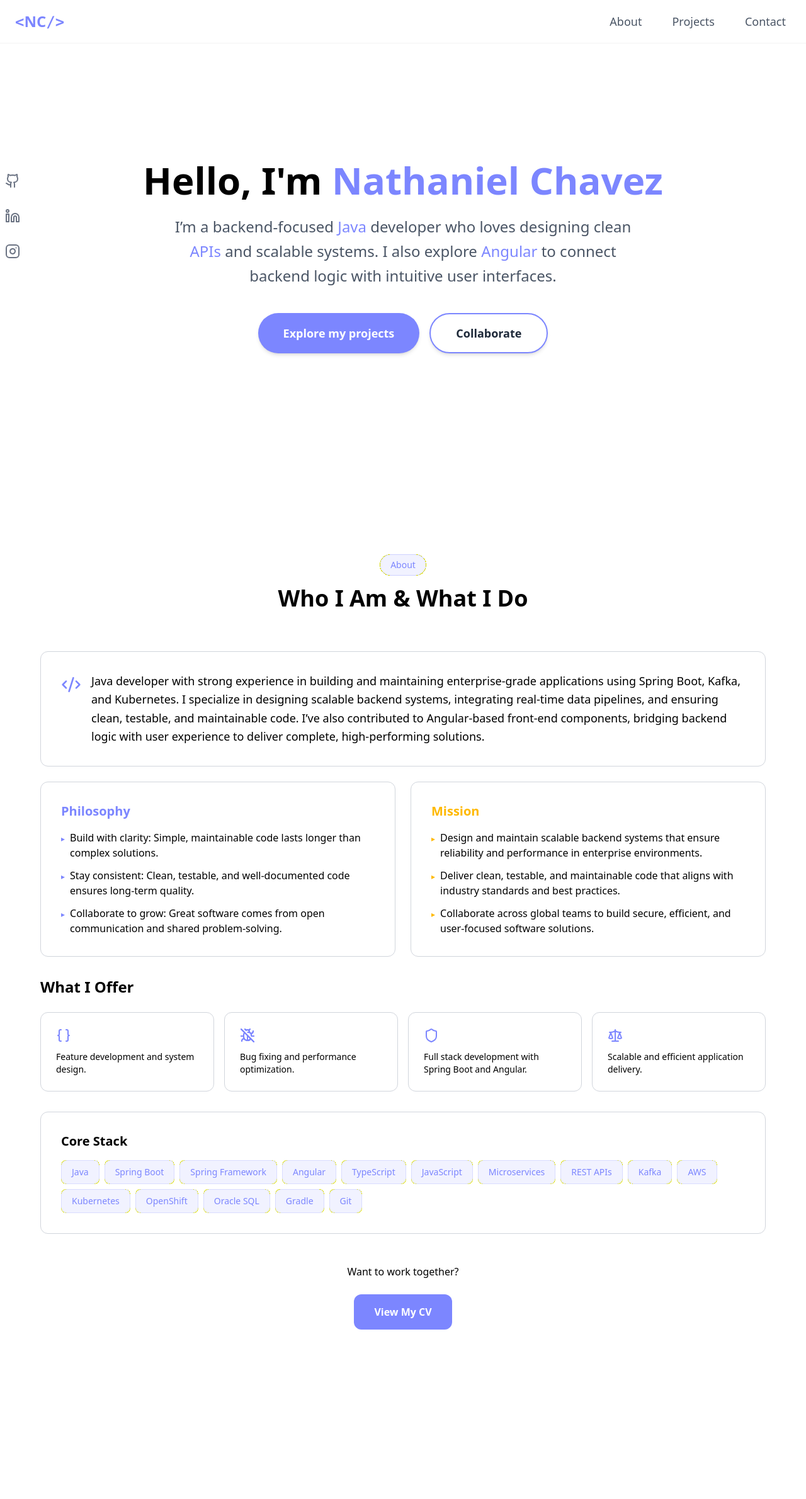
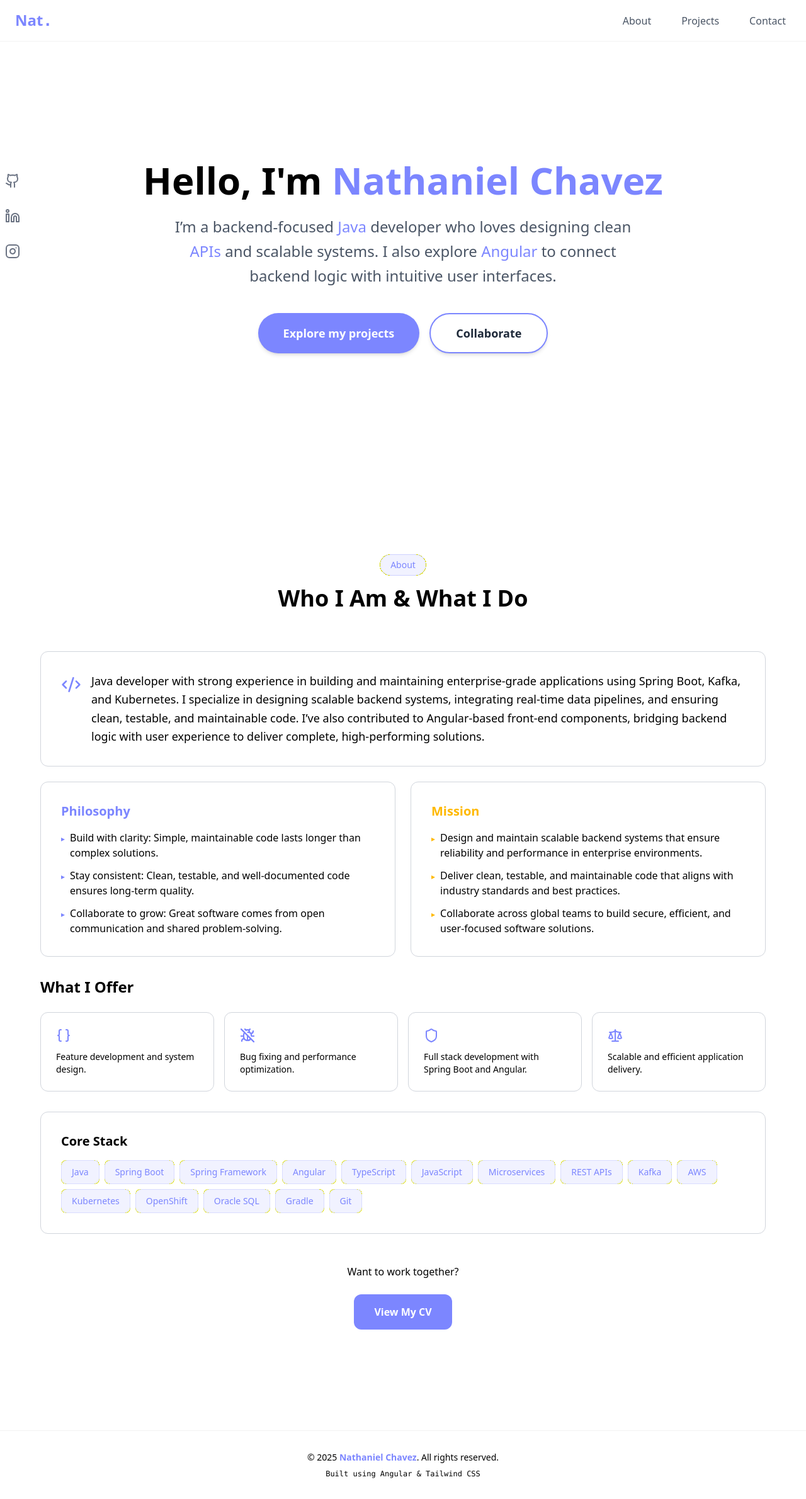
Before and after one commit to wonderingfire/nat-codes, an Angular app: page / in a window 1280 px wide. Shown: the whole page at 63% size. Before the commit the page ends 2191 px from the top, so only its background shows below. Built offline with nearby package versions, Linux system fonts and the light colour scheme.

Commit message:
Add footer section

```diff
--- a/src/app/app.html
+++ b/src/app/app.html
@@ -13,4 +13,5 @@
     <!-- contact section -->
    </main>
    <!-- footer -->
+    <app-footer/>
 </div>
--- a/src/app/app.ts
+++ b/src/app/app.ts
@@ -3,10 +3,11 @@ import { Header } from "./components/header/header";
 import { Hero } from "./components/hero/hero";
 import { SideNav } from "./components/side-nav/side-nav";
 import { About } from "./components/about/about";
+import { Footer } from "./components/footer/footer";
 
 @Component({
   selector: 'app-root',
-  imports: [Header, Hero, SideNav, About],
+  imports: [Header, Hero, SideNav, About, Footer],
   templateUrl: './app.html',
   styleUrl: './app.scss'
 })
--- a/src/app/components/about/about.html
+++ b/src/app/components/about/about.html
@@ -12,7 +12,7 @@
     </div>
     <!-- what i do -->
     <div class="grid md:grid-cols-2 gap-6 mb-8">
-      <div class="md:col-span-2 p-8 rounded-xl border border-border/50 border-gray-300 hover:border-indigo-400/30 transition-all duration-300">
+      <div class="md:col-span-2 p-8 rounded-xl border border-gray-300 hover:border-indigo-400/30 transition-all duration-300">
         <div class="flex items-start gap-4">
            <svg xmlns="http://www.w3.org/2000/svg" width="24" height="24" viewBox="0 0 24 24"
             fill="none" stroke="currentColor" stroke-width="2" stroke-linecap="round"
@@ -23,7 +23,7 @@
           </p>
         </div>
       </div>
-      <div class="p-8 rounded-xl border border-border/50 border-gray-300 hover:border-indigo-400/30 transition-all duration-300">
+      <div class="p-8 rounded-xl border border-gray-300 hover:border-indigo-400/30 transition-all duration-300">
         <h3 class="text-xl font-semibold text-indigo-400 mb-4">{{philosophy}}</h3>
         <ul class="space-y-3">
           <!-- TODO: loop through the bullet points -->
@@ -35,7 +35,7 @@
           }
         </ul>
       </div>
-      <div class="p-8 rounded-xl border border-border/50 border-gray-300 hover:border-indigo-400/30 transition-all duration-300">
+      <div class="p-8 rounded-xl border border-gray-300 hover:border-indigo-400/30 transition-all duration-300">
                 <h3 class="text-xl font-semibold text-amber-400 mb-4">{{mission}}</h3>
         <ul class="space-y-3">
           <!-- TODO: loop through the bullet points -->
@@ -52,7 +52,7 @@
     <div class="mb-8">
       <h3 class="text-2xl font-semibold text-foreground mb-6">{{whatIOffer}}</h3>
       <div class="grid sm:grid-cols-2 lg:grid-cols-4 gap-4">
-        <div class="glass p-6 rounded-xl border border-border/50 border-gray-300 hover:border-indigo-400/30 transition-all duration-300 group cursor-default">
+        <div class="glass p-6 rounded-xl border border-gray-300 hover:border-indigo-400/30 transition-all duration-300 group cursor-default">
           <svg xmlns="http://www.w3.org/2000/svg" width="24" height="24" viewBox="0 0 24 24" fill="none" stroke="currentColor"
             stroke-width="2" stroke-linecap="round" stroke-linejoin="round" class="lucide lucide-braces-icon lucide-braces w-6 h-6 text-indigo-400 mb-3 group-hover:scale-110 transition-transform duration-300">
             <path d="M8 3H7a2 2 0 0 0-2 2v5a2 2 0 0 1-2 2 2 2 0 0 1 2 2v5c0 1.1.9 2 2 2h1"/>
@@ -60,7 +60,7 @@
           </svg>
           <p class="text-sm text-foreground/80">{{whatIOfferList[0]}}</p>
         </div>
-        <div class="glass p-6 rounded-xl border border-border/50 border-gray-300 hover:border-indigo-400/30 transition-all duration-300 group cursor-default">
+        <div class="glass p-6 rounded-xl border border-gray-300 hover:border-indigo-400/30 transition-all duration-300 group cursor-default">
           <svg xmlns="http://www.w3.org/2000/svg" width="24" height="24"
             viewBox="0 0 24 24" fill="none" stroke="currentColor" stroke-width="2"
             stroke-linecap="round" stroke-linejoin="round" class="lucide lucide-bug-off-icon lucide-bug-off w-6 h-6 text-indigo-400 mb-3 group-hover:scale-110 transition-transform duration-300">
@@ -76,14 +76,14 @@
           </svg>
           <p class="text-sm text-foreground/80">{{whatIOfferList[1]}}</p>
         </div>
-        <div class="glass p-6 rounded-xl border border-border/50 border-gray-300 hover:border-indigo-400/30 transition-all duration-300 group cursor-default">
+        <div class="glass p-6 rounded-xl border border-gray-300 hover:border-indigo-400/30 transition-all duration-300 group cursor-default">
           <svg xmlns="http://www.w3.org/2000/svg" width="24" height="24" viewBox="0 0 24 24" fill="none" stroke="currentColor" stroke-width="2"
             stroke-linecap="round" stroke-linejoin="round" class="lucide lucide-shield w-6 h-6 text-indigo-400 mb-3 group-hover:scale-110 transition-transform duration-300">
             <path d="M20 13c0 5-3.5 7.5-7.66 8.95a1 1 0 0 1-.67-.01C7.5 20.5 4 18 4 13V6a1 1 0 0 1 1-1c2 0 4.5-1.2 6.24-2.72a1.17 1.17 0 0 1 1.52 0C14.51 3.81 17 5 19 5a1 1 0 0 1 1 1z"/>
           </svg>
           <p class="text-sm text-foreground/80">{{whatIOfferList[2]}}</p>
         </div>
-        <div class="glass p-6 rounded-xl border border-border/50 border-gray-300 hover:border-indigo-400/30 transition-all duration-300 group cursor-default">
+        <div class="glass p-6 rounded-xl border border-gray-300 hover:border-indigo-400/30 transition-all duration-300 group cursor-default">
           <svg xmlns="http://www.w3.org/2000/svg" width="24" height="24" viewBox="0 0 24 24" fill="none" stroke="currentColor" stroke-width="2"
             stroke-linecap="round" stroke-linejoin="round"
             class="lucide lucide-scale-icon lucide-scale w-6 h-6 text-indigo-400 mb-3 group-hover:scale-110 transition-transform duration-300">
@@ -97,7 +97,7 @@
       </div>
     </div>
     <!-- Core stack -->
-    <div class="glass p-8 rounded-xl border border-border/50 border-gray-300">
+    <div class="glass p-8 rounded-xl border border-gray-300">
       <h3 class="text-xl font-semibold text-foreground mb-4">Core Stack</h3>
       <div class="flex flex-wrap gap-2">
         @for (item of coreStack; track $index) {
--- /dev/null
+++ b/src/app/components/footer/footer.html
@@ -0,0 +1,8 @@
+<footer class="glass border-t border-gray-950/5 border-border text-center py-8 text-sm mt-20">
+  <p class="text-muted-foreground">© 2025
+    <span class="text-indigo-400 font-semibold">Nathaniel Chavez</span>. All rights reserved.
+  </p>
+  <p class="text-muted-foreground/60 mt-2 font-mono text-xs">
+    Built using Angular & Tailwind CSS
+  </p>
+</footer>
--- a/src/app/components/header/header.html
+++ b/src/app/components/header/header.html
@@ -1,9 +1,9 @@
 <header class="fixed inset-x-0 top-0 left-0 z-40 border-b border-gray-950/5 backdrop-blur-lg backdrop-grayscale">
   <div class="mx-auto max-w-7xl flex justify-between items-center px-6 py-4">
     <h1 class="text-2xl text-indigo-400 hover:text-indigo-500 duration-300 font-bold gradient-text cursor-default select-none" tabindex="-1">
-      <span class="font-mono"><</span>NC<span class="font-mono">/></span>
+      Nat<span class="font-mono">.</span>
     </h1>
-    <nav aria-label="primary navigation" class="hidden md:flex space-x-8 text-lg text-gray-600 font-medium">
+    <nav aria-label="primary navigation" class="hidden md:flex space-x-8 text-md text-gray-600 font-medium">
       <button
         href="#about"
         (click)="scrollToSection('about')"
```
Also changed, not shown: src/app/components/footer/footer.ts (added, +11 -0 lines), src/app/components/footer/footer.scss (added).
